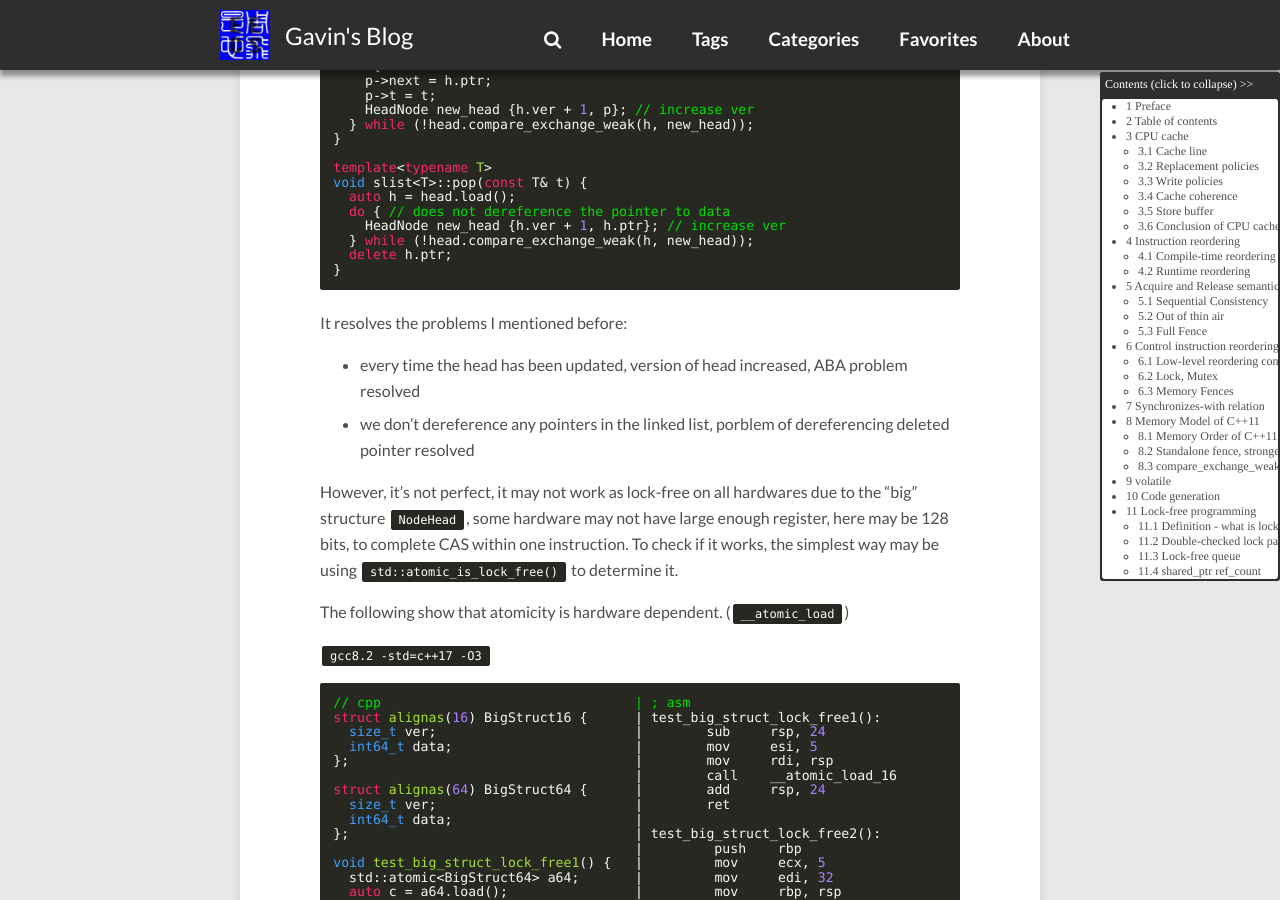
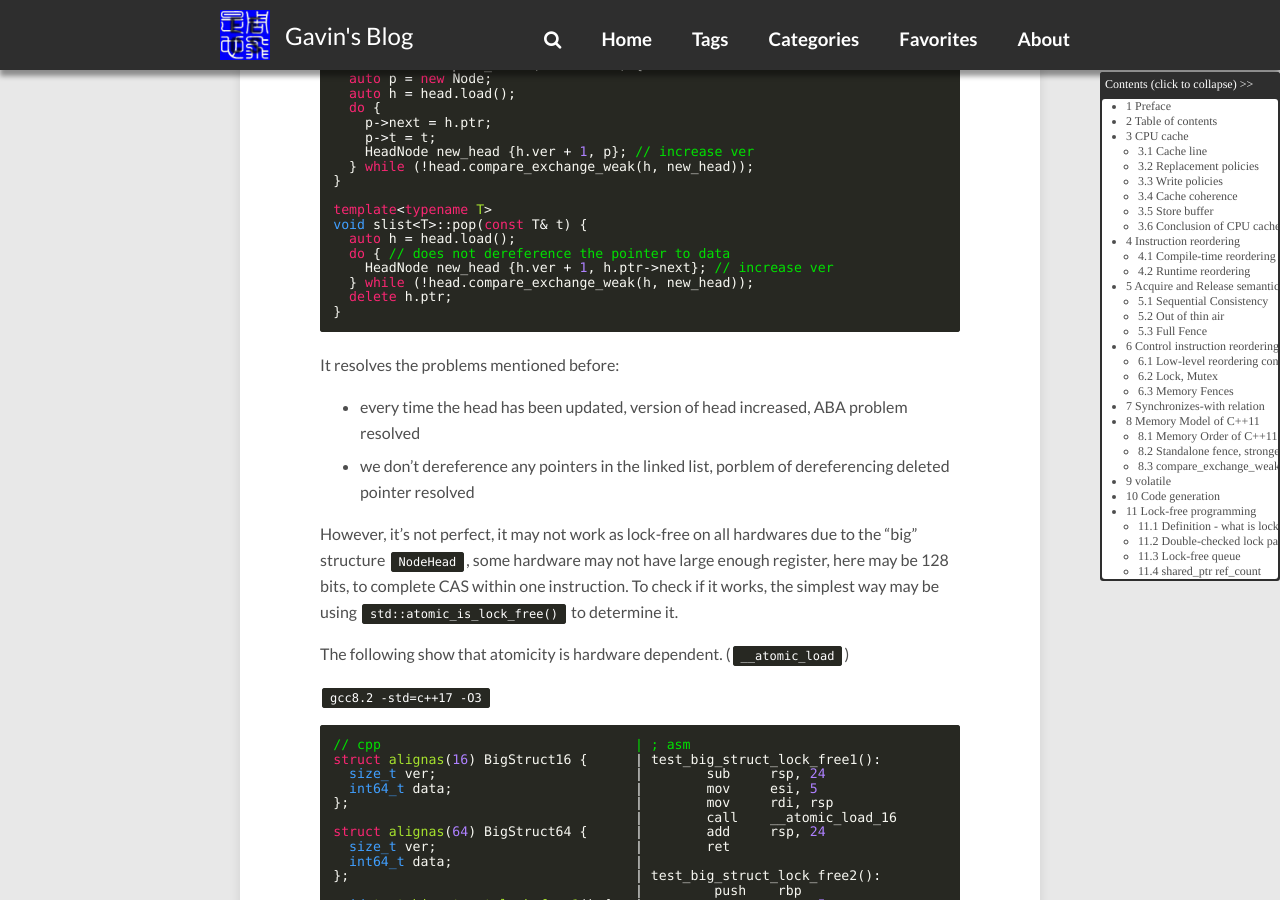
Before and after one commit to gavinchou/gavinchou.github.io, a Jekyll site: the page built from _posts/2019-05-01-memory-ordering.md, in a window 1280 px wide and 900 px high, scrolled down 47116 px. Built offline with Jekyll 4.4.1, drawn with Linux system fonts in a browser that asks for light colours; comment, search, counter and statistics services are not loaded; some of the changed text lies outside the part shown.

Commit message:
Add MESI cache coherence protocol and fix bug of lock-free linked list

````diff
--- a/_posts/2019-05-01-memory-ordering.md
+++ b/_posts/2019-05-01-memory-ordering.md
@@ -2208,13 +2210,13 @@ template<typename T>
 void slist<T>::pop(const T& t) {
   auto h = head.load();
   do { // does not dereference the pointer to data
-    HeadNode new_head {h.ver + 1, h.ptr}; // increase ver
+    HeadNode new_head {h.ver + 1, h.ptr->next}; // increase ver
   } while (!head.compare_exchange_weak(h, new_head));
   delete h.ptr;
 }
 ```
 
-It resolves the problems I mentioned before:
+It resolves the problems mentioned before:
 * every time the head has been updated, version of head increased, ABA problem
 	resolved
 * we don't dereference any pointers in the linked list,
@@ -2653,6 +2655,13 @@ Some disscusion on store buffer.
 一本书, 有pdf版本.
 C++ 并行编程, 有锁无锁, 内存模型讲的比较清楚. 附带了一些例子.
 
+<a name="MESI wikipedia"/>
+> [MESI cache coherence protocol](https://en.wikipedia.org/wiki/MESI_protocol)
+
+> ["Memory System (Memory Coherency and Protocol)" (PDF). AMD64 Technology. September 2006.](https://www.cse.wustl.edu/~roger/569M/24593.pdf)
+
+
+
 ### 13.2 Videos and talks
 > [CppCon 2014: Herb Sutter "Lock-Free Programming" 1/2](https://youtu.be/c1gO9aB9nbs)
 > [CppCon 2014: Herb Sutter "Lock-Free Programming" 2/2](https://youtu.be/CmxkPChOcvw)
````
Also changed, not shown: other parts of _posts/2019-05-01-memory-ordering.md (+3 -1 lines).
